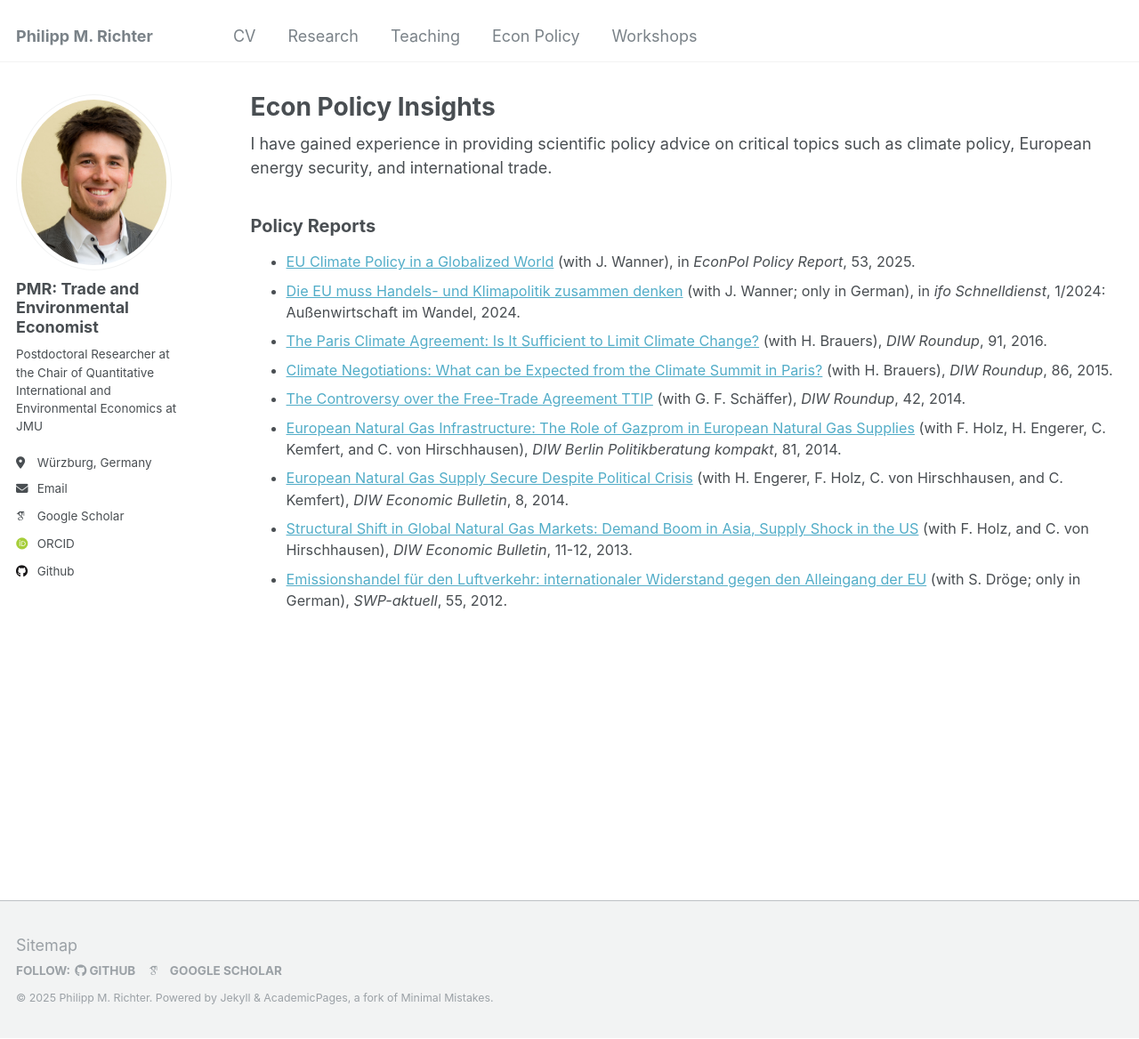
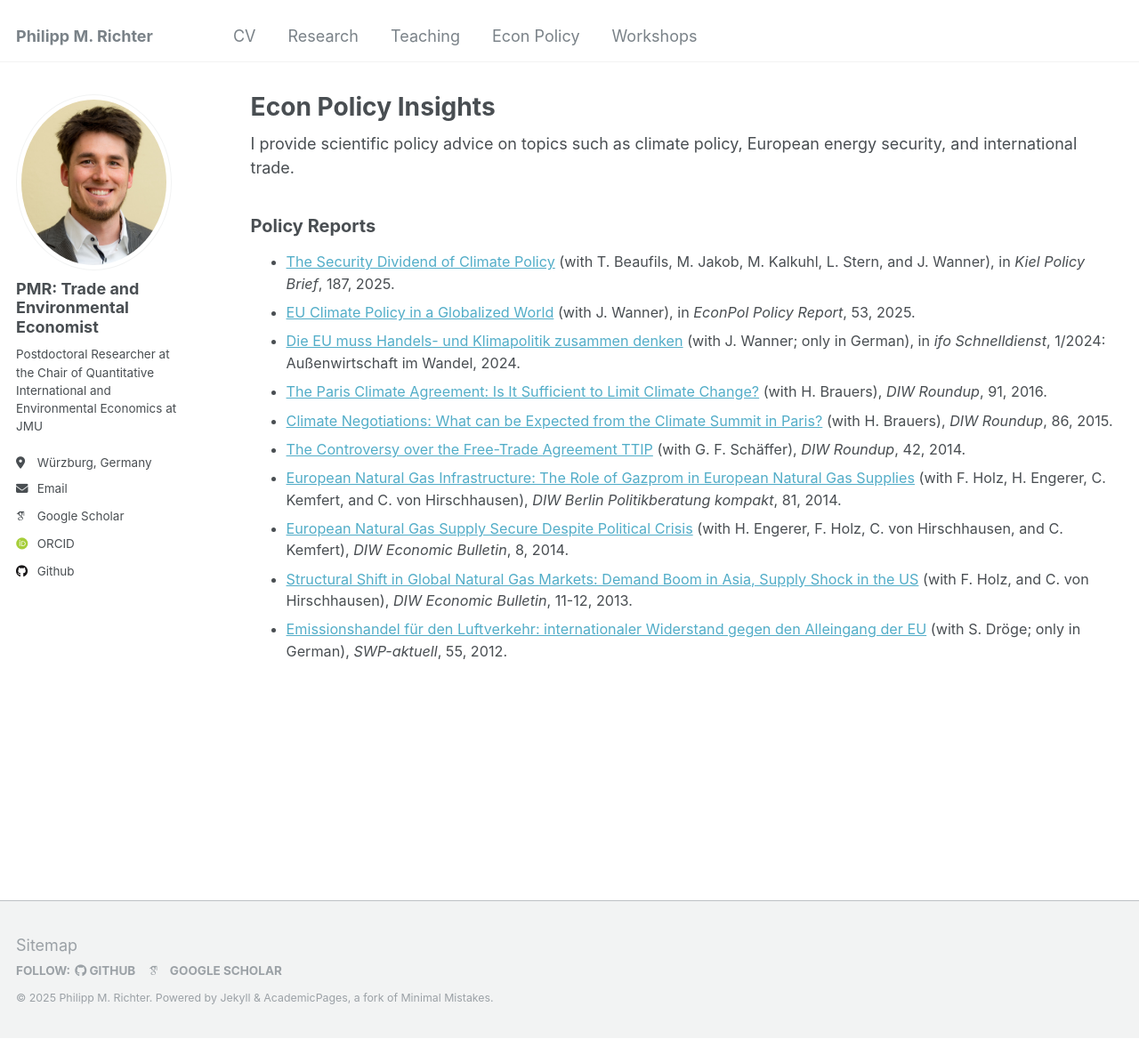
Before and after one commit to PhMRichter/PhMRichter.github.io, a Jekyll site: the page built from _pages/econpolicy.html, in a window 1280 px wide and 1168 px high. Shown: the whole window at 89% size. Built offline with Jekyll 4.4.1, drawn with Linux system fonts in a browser that asks for light colours; some web fonts are replaced.

Commit message:
Update econpolicy.html

```diff
--- a/_pages/econpolicy.html
+++ b/_pages/econpolicy.html
@@ -6,14 +6,19 @@ author_profile: true
 ---
 
 
-I have gained experience in providing scientific policy advice on critical topics such as climate policy, European energy security, and international trade.
+I provide scientific policy advice on topics such as climate policy, European energy security, and international trade.
 
 
 
 <h2 style="font-size: 20px;">Policy Reports</h2>
 
 <ul style="font-size: 0.9em;">
-   <li>
+  <li>
+    <a href="https://www.ifw-kiel.de/publications/the-security-dividend-of-climate-policy-34008/" target="_blank">
+      The Security Dividend of Climate Policy</a>
+      (with T. Beaufils, M. Jakob, M. Kalkuhl, L. Stern, and J. Wanner), in <i>Kiel Policy Brief</i>, 187, 2025.
+  </li>
+  <li>
     <a href="https://www.econpol.eu/publications/policy_report_53/eu-climate-policy-in-a-globalized-world" target="_blank">
       EU Climate Policy in a Globalized World</a>
       (with J. Wanner), in <i>EconPol Policy Report</i>, 53, 2025.
```
